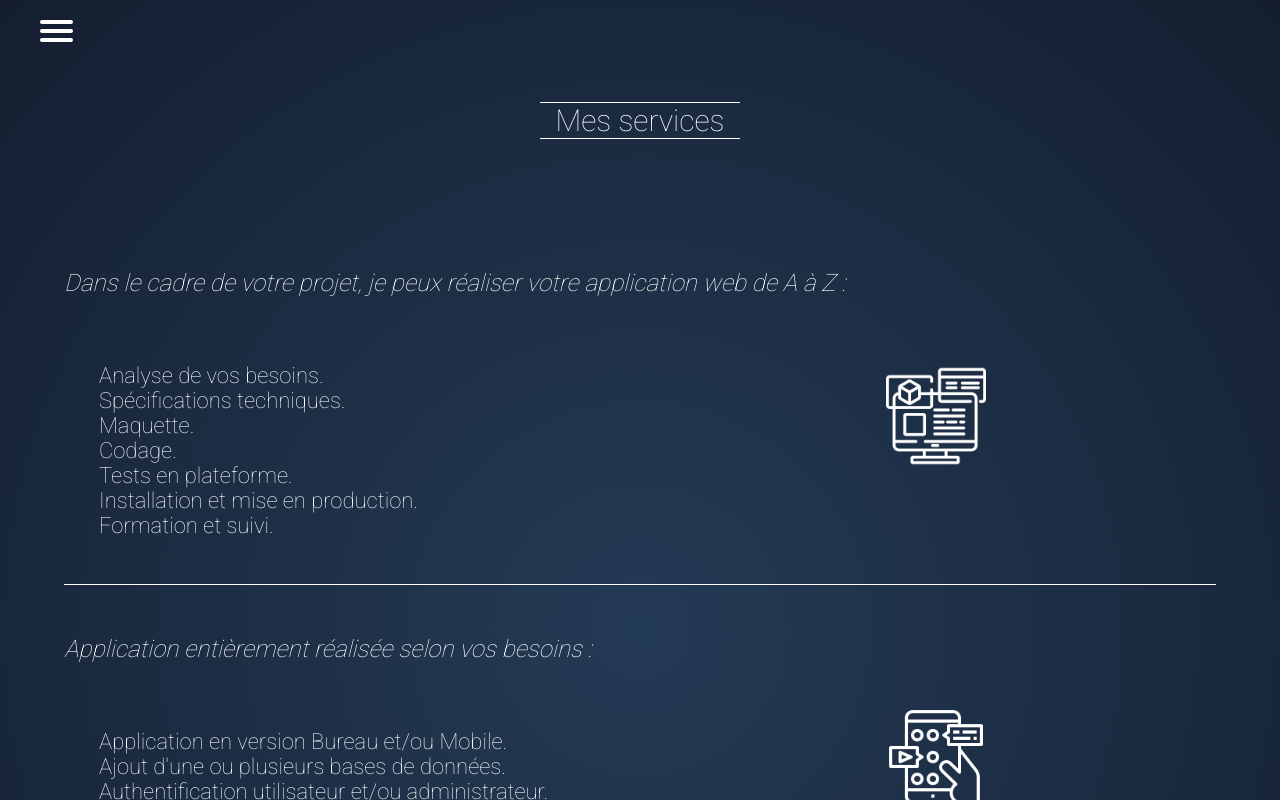
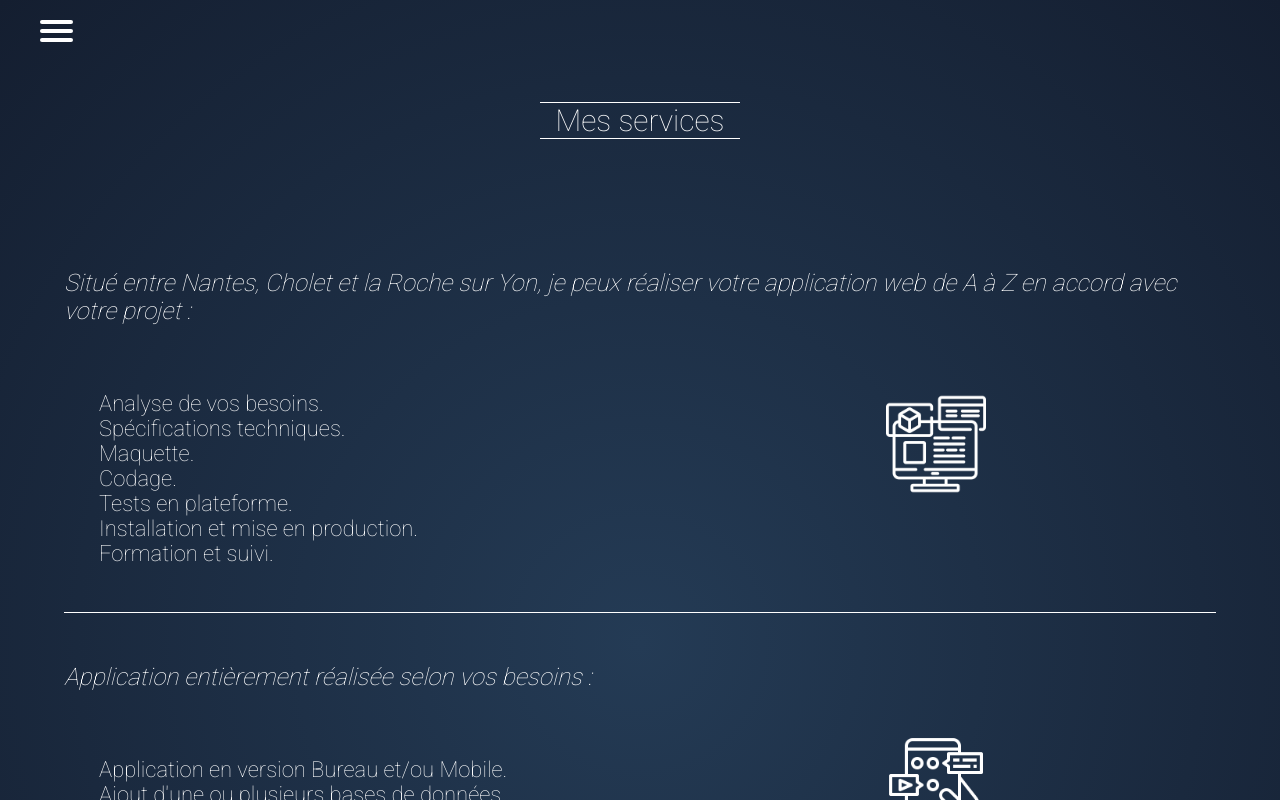
Before and after one commit to guilhemcv/portfolio, a React (Create React App) app: page /services in a window 1280 px wide. Shown: the top 800 px of the page. Built offline with nearby package versions, Linux system fonts and the light colour scheme.

Commit message:
modification sous titre

```diff
--- a/src/container/pageService/Services.jsx
+++ b/src/container/pageService/Services.jsx
@@ -11,9 +11,7 @@ export const Services = () => {
         <h1 className="titre-services">Mes services</h1>
       <ScrollAnimation animateIn="animate__fadeInLeft" animateOnce={true}>
         <div>
-          <h2 className="sous-titre-services">
-            Dans le cadre de votre projet, je peux réaliser votre application
-            web de A à Z :
+          <h2 className="sous-titre-services">Situé entre Nantes, Cholet et la Roche sur Yon, je peux réaliser votre application web de A à Z en accord avec votre projet :
           </h2>
           <div className="tab-services">
             <ul className="listing">
```
